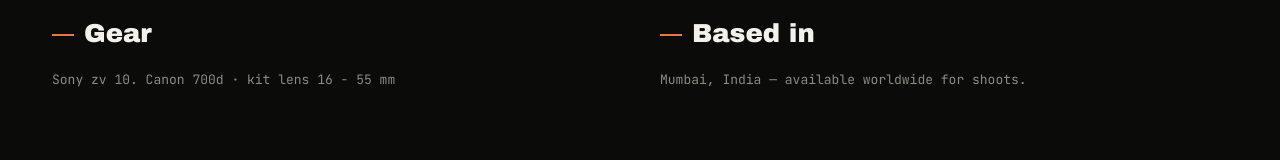
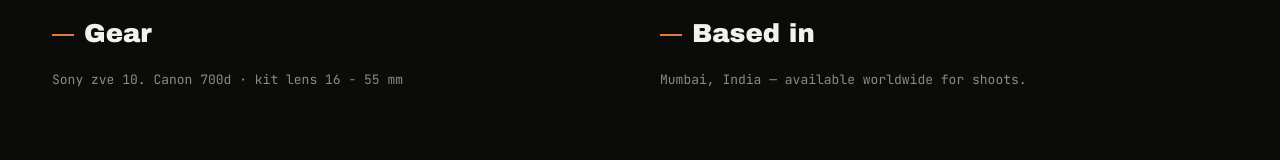
Before and after one commit to AryanNAIKVLO/hiten-vaishnav-portfolio, a Next.js app: page / in a window 1280 px wide. Shown: the part 2044-2204 px from the top of the page. Built offline with nearby package versions, Linux system fonts and the light colour scheme.

Commit message:
e in Sony zve 10

```diff
--- a/app/page.js
+++ b/app/page.js
@@ -43,7 +43,7 @@ export default function Home() {
           <div>
             <h4><span className="accent-bar"></span>Gear</h4>
             <p>
-              Sony zv 10. Canon 700d  · kit lens 16 - 55 mm
+              Sony zve 10. Canon 700d  · kit lens 16 - 55 mm
               <br />
 
             </p>
```
